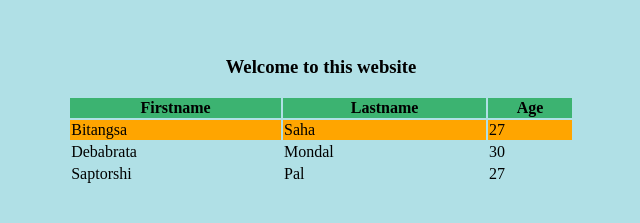
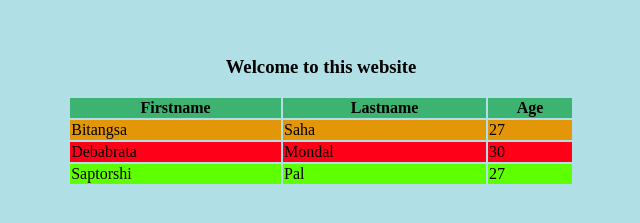
Before and after one commit to bitangsa/simple-app, a plain HTML site: page index.html in a window 1280 px wide. Shown: the part 61-284 px from the top of the page, without its empty margins (319-959 px from the left). Drawn offline with Linux system fonts and the light colour scheme.

Commit message:
Final update

```diff
--- a/index.html
+++ b/index.html
@@ -13,17 +13,17 @@
 			    <th>Lastname</th>
 			    <th>Age</th>
 			  </tr>
-			  <tr style="background-color:Orange;">
+			  <tr style="background-color:rgb(227, 150, 8);">
 			    <td>Bitangsa</td>
 			    <td>Saha</td>
 			    <td>27</td>
 			  </tr>
-			  <tr>
+			  <tr style="background-color:rgb(255, 0, 25);">
 			    <td>Debabrata</td>
 			    <td>Mondal</td>
 			    <td>30</td>
 			  </tr>
-			  <tr>
+			  <tr style="background-color:rgb(94, 255, 0);">
 			    <td>Saptorshi</td>
 			    <td>Pal</td>
 			    <td>27</td>
```
Also changed, not shown: 1 other file.
